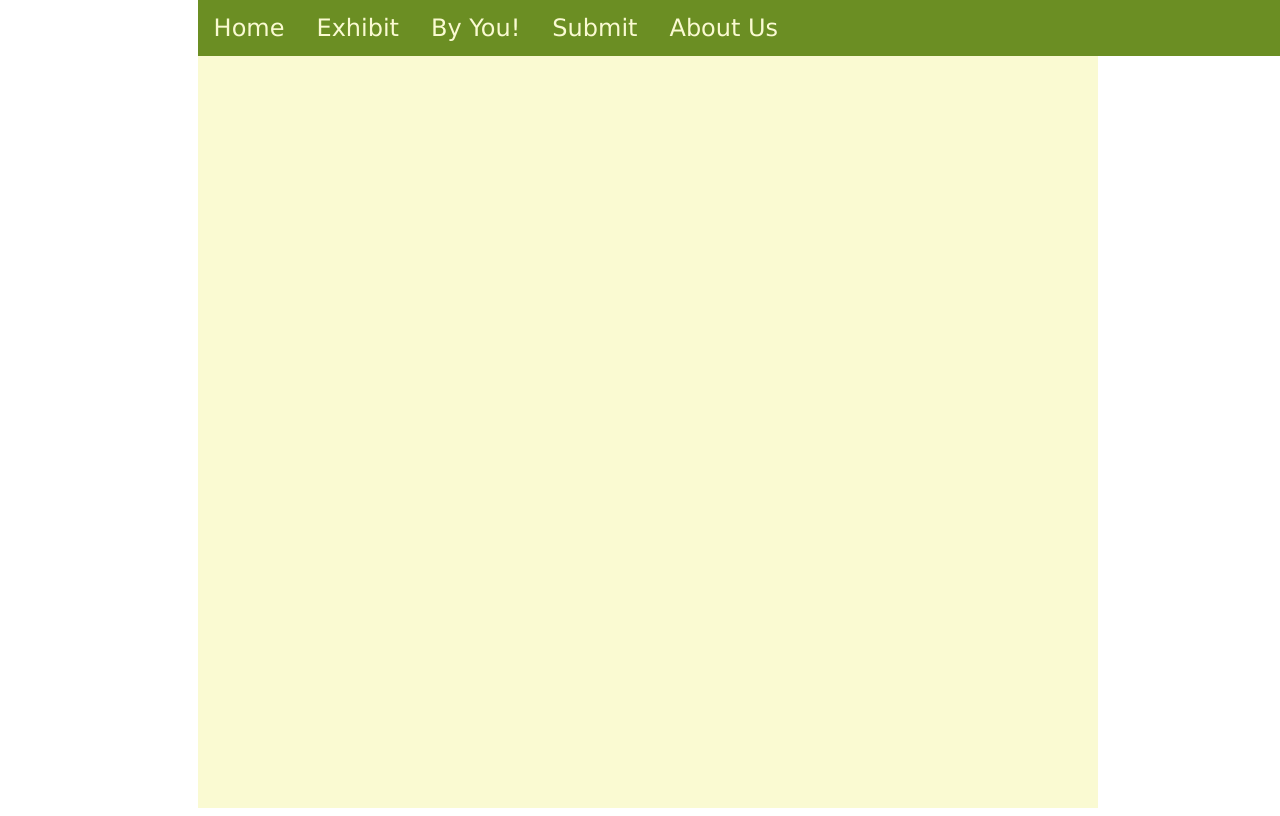
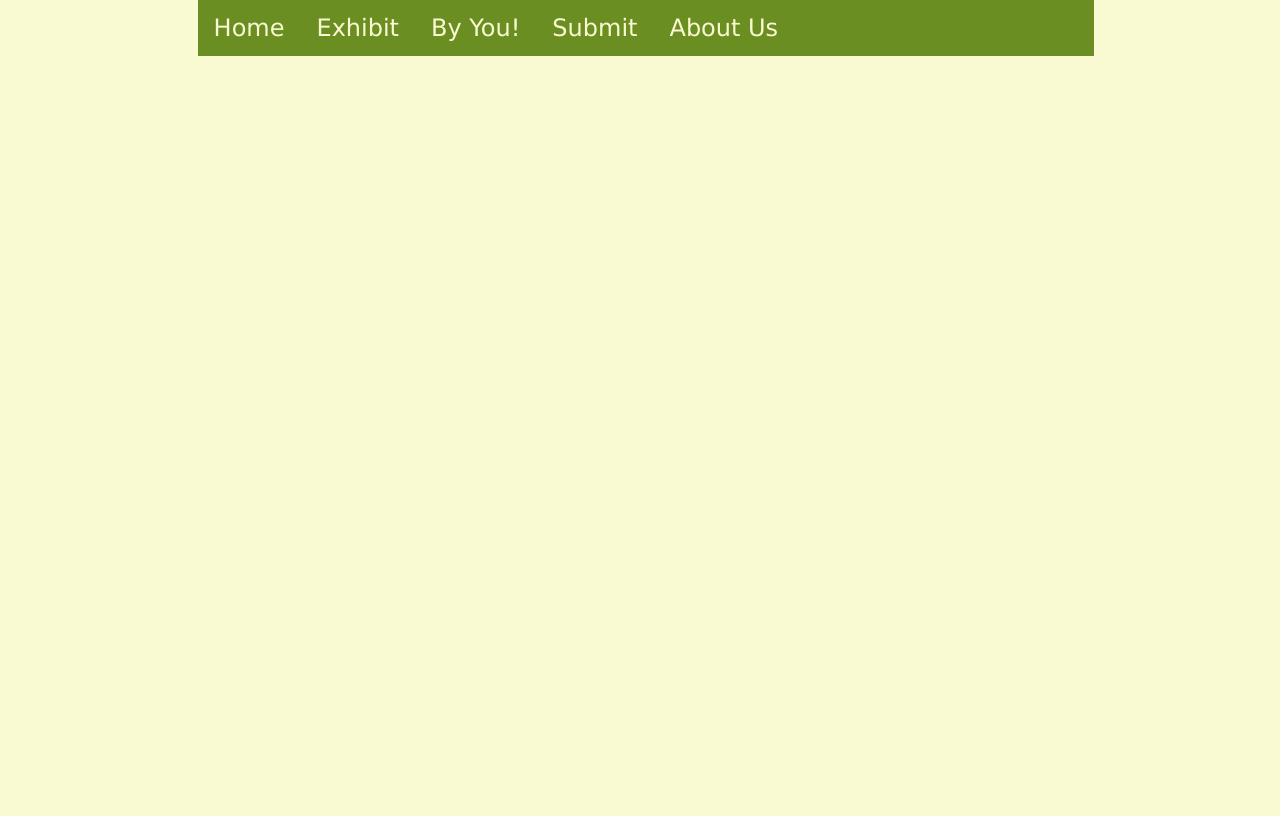
Before and after one commit to Cupreous/Artasia, a plain HTML site: page index.html in a window 1280 px wide. Drawn offline with Linux system fonts and the light colour scheme.

Commit message:
remove margins

```diff
--- a/css/index.css
+++ b/css/index.css
@@ -1,5 +1,5 @@
 /* color coding the space, just for testing */
-.margins{
+body{
 	background-color: lightgoldenrodyellow;
 	height: 100vh;
 }
@@ -10,7 +10,7 @@
 :root{
 /* we can change the setting for the  */
 		@media (max-width: 360px) {
-			--standardFontsize: 1.5vw;
+			--standardFontsize: 1.4vw;
 			--marginEm: 30%; /* margin in % */
 		}
 
@@ -18,20 +18,16 @@
 			--standardFontsize: 3vw;
 			--marginEm: 15%;
 		}
+
 }
 .margins{
 	font-size: var(--standardFontsize, 2vw);
 	margin-left: var(--marginEm, 10%);
-	width: calc(100vw - var(--marginEm, 10%) * 2)
+	width:  calc(100vw - var(--marginEm, 10%) * 2);
 }
 .logos{
 }
 
-.navbar{
-	text-align: center;
-	font-size: var(--standardFontsize, 2vw);
-	position: sticky;
-}
 
 .dropdown{
 	font-size: calc(var(--standardFontsize, 2vw) - 1vw);
--- a/css/navbar.css
+++ b/css/navbar.css
@@ -1,7 +1,7 @@
 :root{
 /* we can change the setting for the  */
 		@media (max-width: 360px) {
-			--standardFontsize: 1.5vw;
+			--standardFontsize: 1.4vw;
 			--marginEm: 30%; /* margin in % */
 		}
 
@@ -20,7 +20,8 @@
 	font-family: "Verdana";
 	font-size: 24px;
 	top: 0;
-	width: 100%;
+	width: inherit;
+
 }
 
 
```
